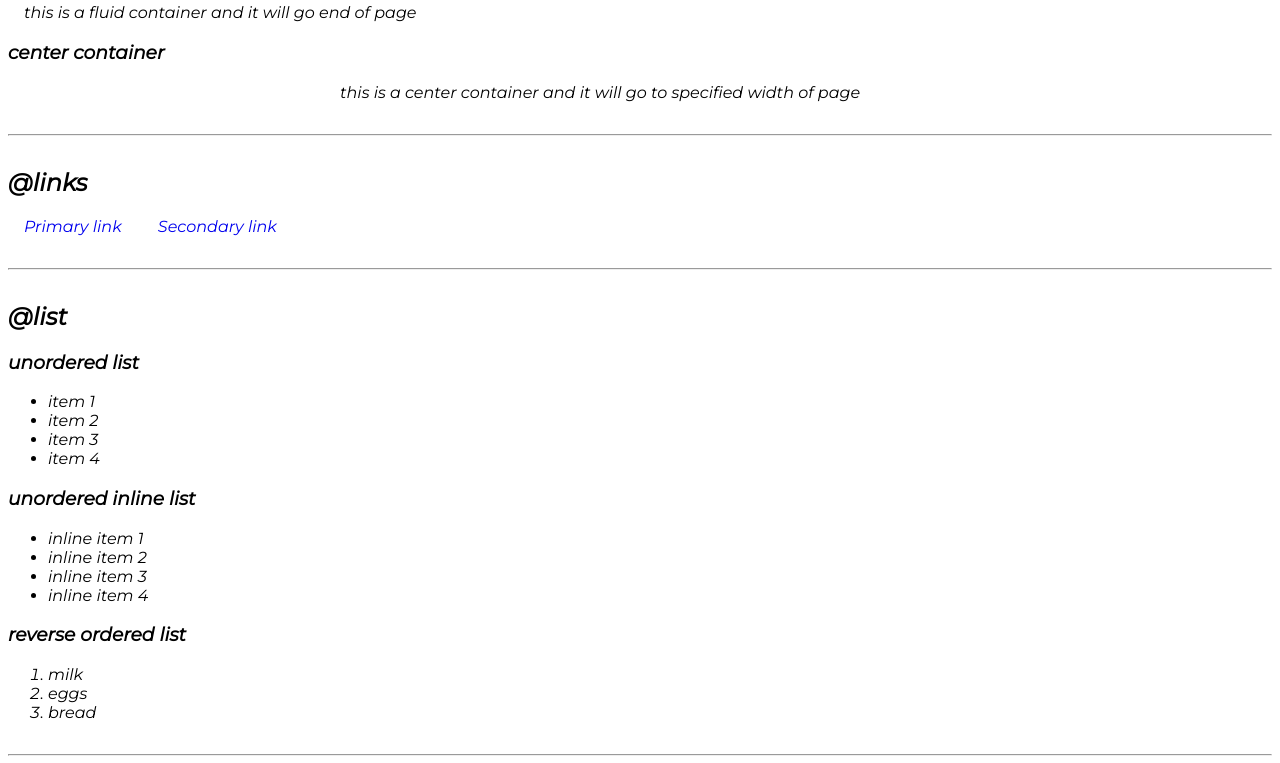
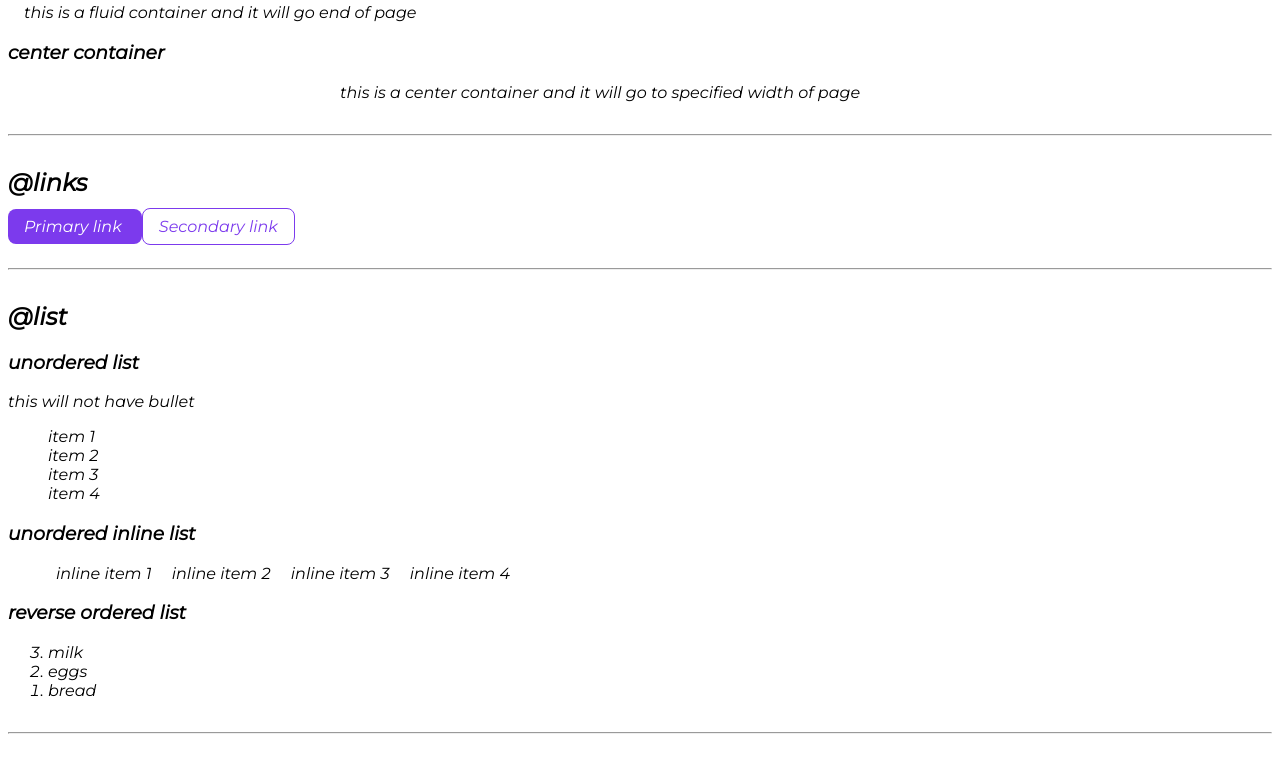
Before and after one commit to shivanisawant312/Mywebsite-Shivani, a plain HTML site: page index.html in a window 1280 px wide. Shown: the part 588-1351 px from the top of the page. Drawn offline with Linux system fonts and the light colour scheme.

Commit message:
list all

```diff
--- a/index.html
+++ b/index.html
@@ -48,8 +48,8 @@
 
        <h2>@links</h2>
        <!--<a href="https://google.com">Shivani</a>-->  <!--there is link under Shivani if i click it goes google page-->
-       <a class="link primary-link" href="/">Primary link </a> <!--i just want design it does not go anywhere-->
-       <a class="link secondary-link" href="/">Secondary link </a>
+       <a class="link link-primary" href="/">Primary link </a> <!--i just want design it does not go anywhere-->
+       <a class="link link-secondary" href="/">Secondary link </a>
        <hr>
        <!--Here is another important concept inline as we see here PRIMARY LINK AND SECONDARY LINK both print on same line
        inline VS block element
@@ -64,7 +64,8 @@
        <h2>@list</h2>
        <!--there are 2 kind of list- unordered ul and ordered-->
        <h3>unordered list</h3>
-       <ul>
+       <p>this will not have bullet</p>
+       <ul class="list-non-bullet">
            <li>item 1</li>
            <li>item 2</li>
            <li>item 3</li>
@@ -72,15 +73,15 @@
        </ul>
 
        <h3>unordered inline list</h3> <!--by using css we make it inline -->
-       <ul>
-           <li>inline item 1</li>
-           <li>inline item 2</li>
-           <li>inline item 3</li>
-           <li>inline item 4</li>
+       <ul class="list-non-bullet">
+           <li class="list-item-inline">inline item 1</li>
+           <li class="list-item-inline">inline item 2</li>
+           <li class="list-item-inline">inline item 3</li>
+           <li class="list-item-inline">inline item 4</li>
        </ul>
 
        <h3>reverse ordered list</h3> <!--by using css we make it reverse 3 2 1 -->
-       <ol>
+       <ol reversed>
            <li>milk</li>
            <li>eggs</li>
            <li>bread</li>
```
